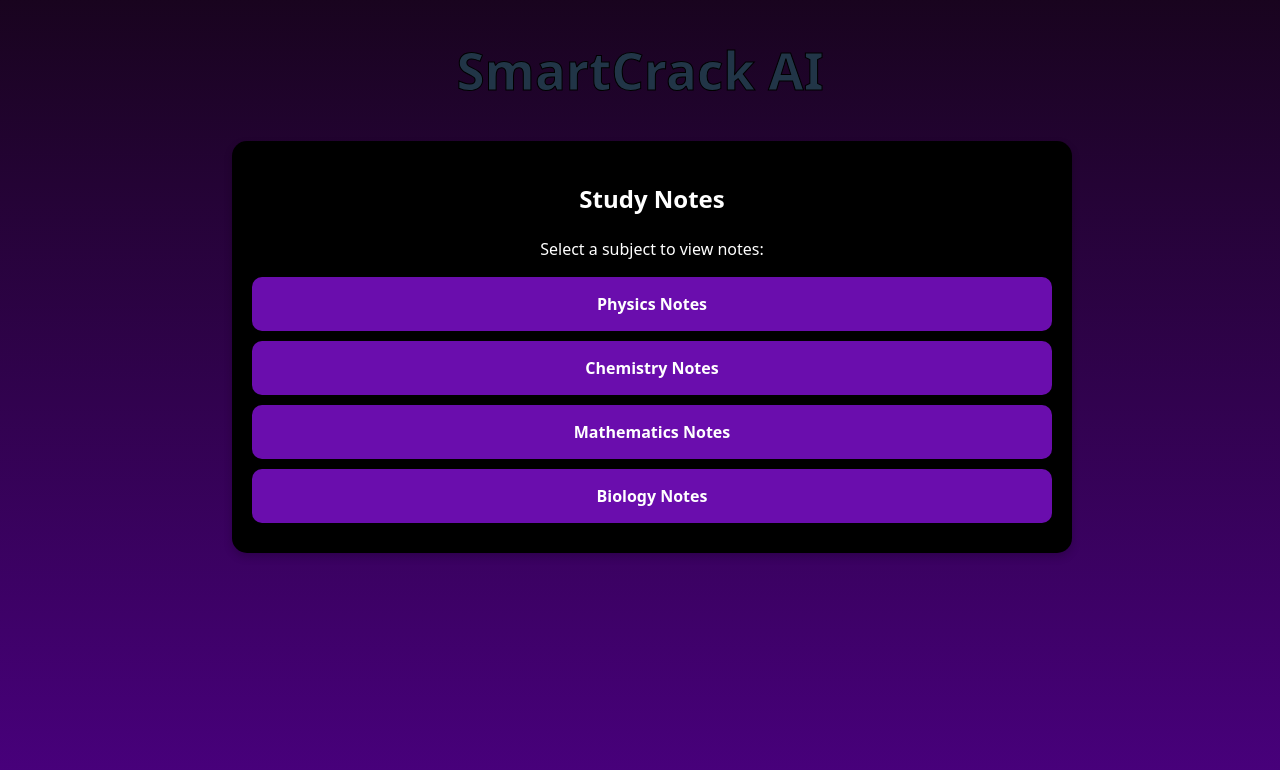
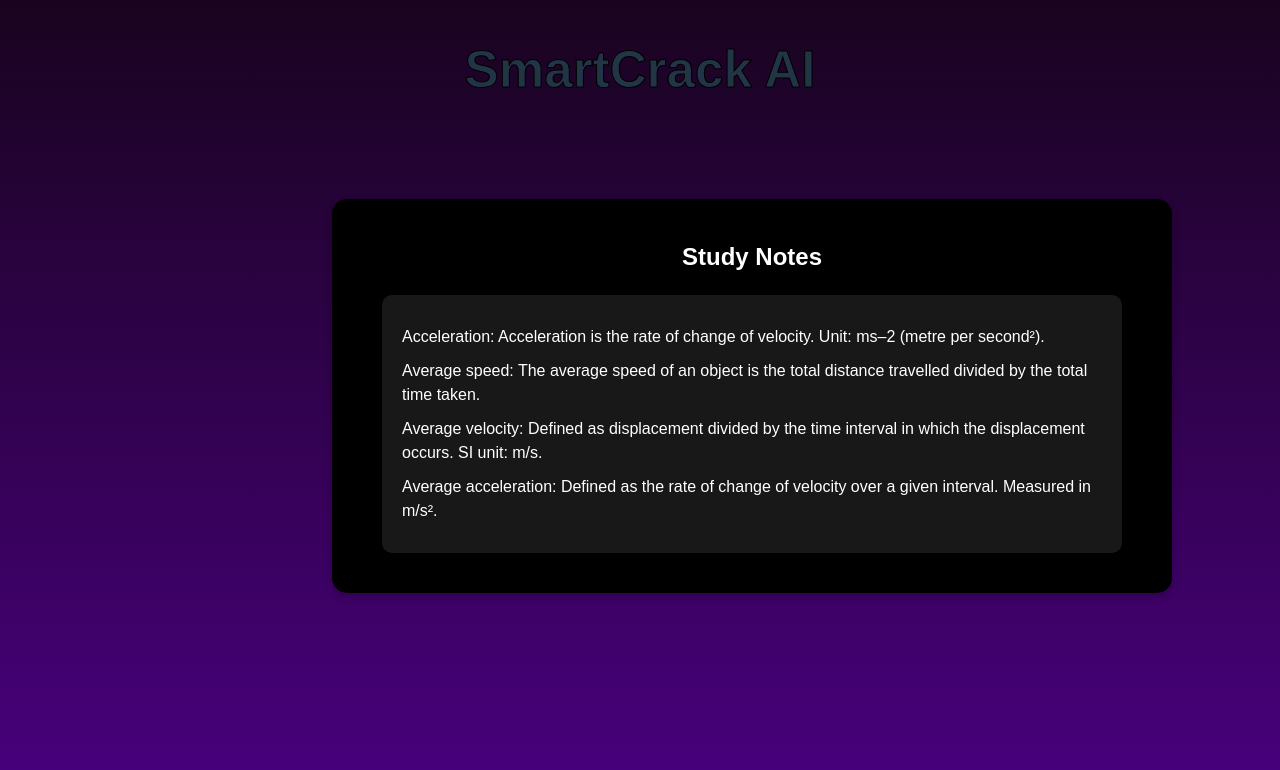
Before and after one commit to palak25022005/smart_crack_ai, a React (Vite) app in the folder frontend/: page /Notes in a window 1280 px wide. Shown: the top 770 px of the page. Built offline with nearby package versions, Linux system fonts and the light colour scheme; no server answers.

Commit message:
Updated Notes Page

```diff
--- a/frontend/src/pages/Notes.jsx
+++ b/frontend/src/pages/Notes.jsx
@@ -1,21 +1,96 @@
-import React from "react";
+import React, { useState } from "react";
+
+const initialNotes = [
+  {
+    id: 1,
+    content:
+      "Acceleration: Acceleration is the rate of change of velocity. Unit: ms–2 (metre per second²).",
+  },
+  {
+    id: 2,
+    content:
+      "Average speed: The average speed of an object is the total distance travelled divided by the total time taken.",
+  },
+  {
+    id: 3,
+    content:
+      "Average velocity: Defined as displacement divided by the time interval in which the displacement occurs. SI unit: m/s.",
+  },
+  {
+    id: 4,
+    content:
+      "Average acceleration: Defined as the rate of change of velocity over a given interval. Measured in m/s².",
+  },
+];
 
 const Notes = () => {
+  const [notes, setNotes] = useState(initialNotes);
+  const [selectionText, setSelectionText] = useState("");
+  const [activeNoteIndex, setActiveNoteIndex] = useState(null);
+
+  // When mouse up occurs inside a note, record the selection and the note index
+  const handleMouseUp = (e) => {
+    const selection = window.getSelection();
+    const selectedText = selection.toString().trim();
+    if (selectedText) {
+      // Check if the mouse up event happened within a note paragraph
+      const noteParagraph = e.target.closest("p[data-note-index]");
+      if (noteParagraph) {
+        const noteIndex = Number(noteParagraph.getAttribute("data-note-index"));
+        setActiveNoteIndex(noteIndex);
+        setSelectionText(selectedText);
+      }
+    }
+  };
+
+  // On clicking the highlight button, update the active note by wrapping the selected text in a span
+  const applyHighlight = () => {
+    if (activeNoteIndex !== null && selectionText) {
+      setNotes((prevNotes) =>
+        prevNotes.map((note, index) => {
+          if (index === activeNoteIndex) {
+            // Replace only the first occurrence in the note content.
+            // (For a more robust solution, consider regex or a proper text-range approach.)
+            const highlightedText = `<span class="highlighted">${selectionText}</span>`;
+            const updatedContent = note.content.replace(selectionText, highlightedText);
+            return { ...note, content: updatedContent };
+          }
+          return note;
+        })
+      );
+      // Clear the selection states
+      setSelectionText("");
+      setActiveNoteIndex(null);
+      window.getSelection().removeAllRanges();
+    }
+  };
+
   return (
-      <div className="notes-box">
-        <h2>Study Notes</h2>
-        <p>Select a subject to view notes:</p>
-
-        <div className="note-card">Physics Notes</div>
-        <div className="note-card">Chemistry Notes</div>
-        <div className="note-card">Mathematics Notes</div>
-        <div className="note-card">Biology Notes</div>
-
+    <div className="notes-box">
+      <h2>Study Notes</h2>
+      <div id="note-here" onMouseUp={handleMouseUp}>
+        <div id="Notes">
+          {notes.map((note, index) => (
+            <p
+              key={note.id}
+              data-note-index={index}
+              dangerouslySetInnerHTML={{ __html: note.content }}
+            />
+          ))}
+        </div>
+      </div>
+      {selectionText && (
+        <button className="highlight-button" onClick={applyHighlight}>
+          Highlight Selection
+        </button>
+      )}
       <style>{`
         html, body, #root {
           height: 100%;
           width: 100%;
           background: linear-gradient(rgb(23, 4, 27), #4b0082);
+          margin: 0;
+          font-family: Arial, sans-serif;
         }
 
         .notes-box {
@@ -23,28 +98,49 @@
           color: white;
           padding: 20px;
           border-radius: 15px;
-          margin-left:200px;
+          margin-left: 300px;
           max-width: 800px;
-          align: center;
+          height: auto;
           text-align: center;
           box-shadow: 0 4px 8px rgba(0, 0, 0, 0.2);
           width: 90%;
+          margin-top: 100px;
         }
 
-        .note-card {
+        #note-here {
+          margin: 20px auto;
+          width: 700px;
+          max-height: 400px;
+          border-radius: 10px;
+          background: rgba(123, 120, 120, 0.2);
+          padding: 20px;
+          overflow-y: auto;
+          text-align: left;
+        }
+
+        #Notes p {
+          margin: 10px 0;
+        }
+
+        .highlighted {
+          background: yellow !important;
+          color: black;
+          font-weight: bold;
+        }
+
+        .highlight-button {
+          margin-top: 20px;
+          padding: 10px 20px;
           background: #6a0dad;
           color: white;
-          padding: 15px;
-          margin: 10px 0;
-          border-radius: 10px;
+          border: none;
+          border-radius: 5px;
+          cursor: pointer;
           font-weight: bold;
-          cursor: pointer;
-          transition: 0.3s;
         }
 
-        .note-card:hover {
+        .highlight-button:hover {
           background: #4b0082;
-          transform: scale(1.05);
         }
       `}</style>
     </div>
```
